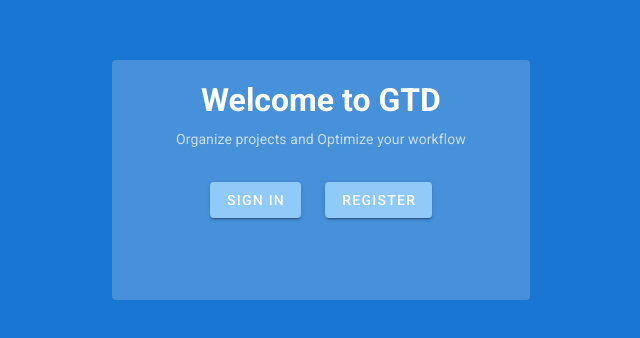
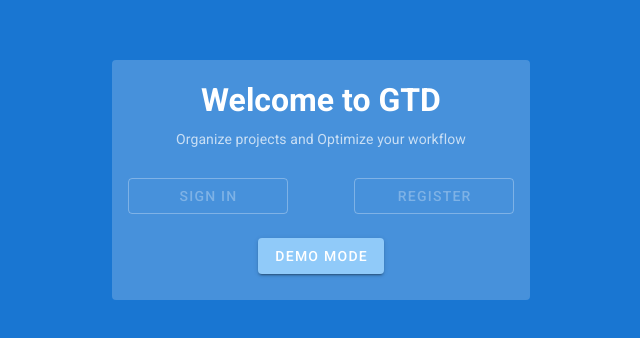
Before and after one commit to AlonJoshua/vue-todo-list, a Vue app: page /#/ in a window 1280 px wide. Shown: the part 220-558 px from the top of the page, without its empty margins (319-959 px from the left). Built offline with nearby package versions, Linux system fonts and the light colour scheme.

Commit message:
create board fab on board view, demo mode btn on home

```diff
--- a/src/components/the-header.vue
+++ b/src/components/the-header.vue
@@ -2,15 +2,24 @@
   <nav>
     <v-app-bar flat app color="rgba(0, 0, 0, .15)" class="text-center primary">
       <v-app-bar-nav-icon  @click.stop="drawer.state = !drawer.state" class="white--text" />
-      <v-spacer />
-        <v-btn text rounded class="white--text">
+        <v-btn text rounded :ripple="false" class="white--text ml-4">
           <v-icon left> {{drawer.icon}} </v-icon>
           <v-toolbar-title>
             {{ appName }}
           </v-toolbar-title>
         </v-btn>
       <v-spacer />
-      <v-avatar size="40" class="red white--text">AJ</v-avatar>
+        <v-btn
+          fab
+          dark
+          color="primary lighten-3 mr-4 mt-3"
+          @click="createNewBoard"
+        >
+          <v-icon large>mdi-plus</v-icon>
+        </v-btn>
+      <v-btn fab dark class="red mr-4 mt-3">
+        <h4>AJ</h4>
+      </v-btn>
     </v-app-bar>
 
     <v-navigation-drawer
@@ -36,7 +45,7 @@
 </template>
 
 <script>
-
+import { bus } from '../main'
 export default {
   data() {
     return {
@@ -70,6 +79,9 @@ export default {
     }
   },
   methods: {
+    createNewBoard() {
+      bus.$emit('create-new-board')
+    },
     toRoute(route) {
       route.name === this.$route.name ? '' : this.$router.push(route)
     }
--- a/src/main.js
+++ b/src/main.js
@@ -6,6 +6,8 @@ import { store } from './store'
 
 Vue.config.productionTip = false
 
+export const bus = new Vue();
+
 new Vue({
   vuetify,
   router,
--- a/src/views/boards.vue
+++ b/src/views/boards.vue
@@ -1,15 +1,5 @@
 <template>
   <v-main>
-
-    <v-btn
-      fab
-      absolute
-      right
-      dark
-      color="primary lighten-3"
-    >
-      <v-icon large>mdi-plus</v-icon>
-    </v-btn>
     <v-container class="mt-4">
       <!-- title -->
       <v-card flat>
@@ -19,7 +9,6 @@
           <v-spacer />
         </v-card-title>
       </v-card>
-
 
       <!-- boards cards -->
       <v-container fluid class="mt-2">
@@ -146,6 +135,7 @@
 </template>
 
 <script>
+import { bus } from '../main'
 export default {
   components: {
   },
@@ -202,6 +192,9 @@ export default {
       return this.boards.map(board => board.title)
     },
   },
+  mounted() {
+    bus.$on('create-new-board', () => this.newBoardBtn.dialog = !this.newBoardBtn.dialog)
+  }
 }
 
 </script>
--- a/src/views/home.vue
+++ b/src/views/home.vue
@@ -13,9 +13,8 @@
               <v-card-subtitle class="pa-1">
                 {{homeSubtitles}}
               </v-card-subtitle>
-              <v-row class="mt-4">
-                <v-spacer />
-
+              <v-row class="my-3" cols="12">
+                <v-col cols="5">
                   <v-dialog
                     persistent
                     max-width="40vw"
@@ -23,10 +22,13 @@
                   >
                     <template v-slot:activator="{ on, attrs}">
                       <v-btn
+                        disabled
+                        outlined
+                        block
                         v-bind="attrs"
                         v-on="on"
                         color="blue lighten-3"
-                      class="ma-3"
+                        class="ml-4"
                       >
                         {{homeBtns.signIn.text}}
                       </v-btn>
@@ -69,7 +71,9 @@
                       </v-card>
                     </v-form>
                   </v-dialog>
-
+                </v-col>
+                <v-col cols="2"></v-col>
+                <v-col cols="5">
                   <v-dialog
                     persistent
                     max-width="40vw"
@@ -77,10 +81,13 @@
                   >
                     <template v-slot:activator="{ on, attrs}">
                       <v-btn
+                        disabled
+                        outlined
+                        block
                         v-bind="attrs"
                         v-on="on"
                         color="blue lighten-3"
-                      class="ma-3"
+                        class="ml-n4"
                       >
                         {{homeBtns.register.text}}
                       </v-btn>
@@ -131,7 +138,17 @@
                       </v-card>
                     </v-form>
                   </v-dialog>
-              <v-spacer />
+                </v-col>
+              </v-row>
+              <v-row no-gutters class="mt-1">
+                <v-col>
+                  <v-btn
+                    color="blue lighten-3"
+                    @click="demoMode"
+                  >
+                    {{homeBtns.demoMode.text}}
+                  </v-btn>
+                </v-col>
               </v-row>
             </v-card>
           </v-col>
@@ -158,6 +175,9 @@ export default {
           registerForm: false,
           registerFormSubmit: false
         },
+        demoMode: {
+          text: 'Demo Mode'
+        },
         exitFormIcon: 'mdi-arrow-left-circle',
         signinFormSubmit: {
           text: 'sign in',
@@ -179,6 +199,10 @@ export default {
       // validate
       this.login()
     },
+    demoMode() {
+      // load demo user
+      this.login()
+    },
     login() {
       this.$router.push({name: 'boards'})
         .then(() => console.log('resolved'))
```
Lines whose indentation alone changed are shown as unchanged.
